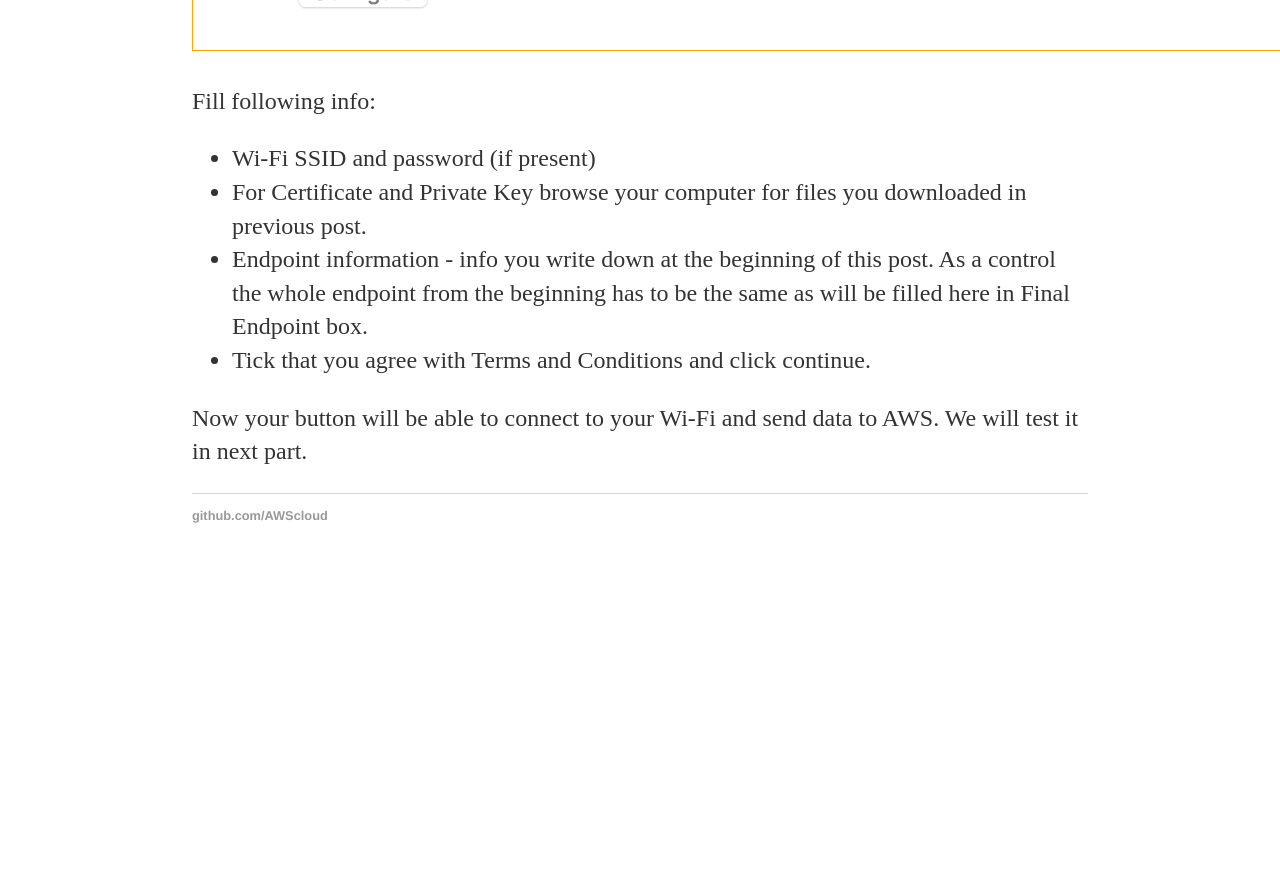
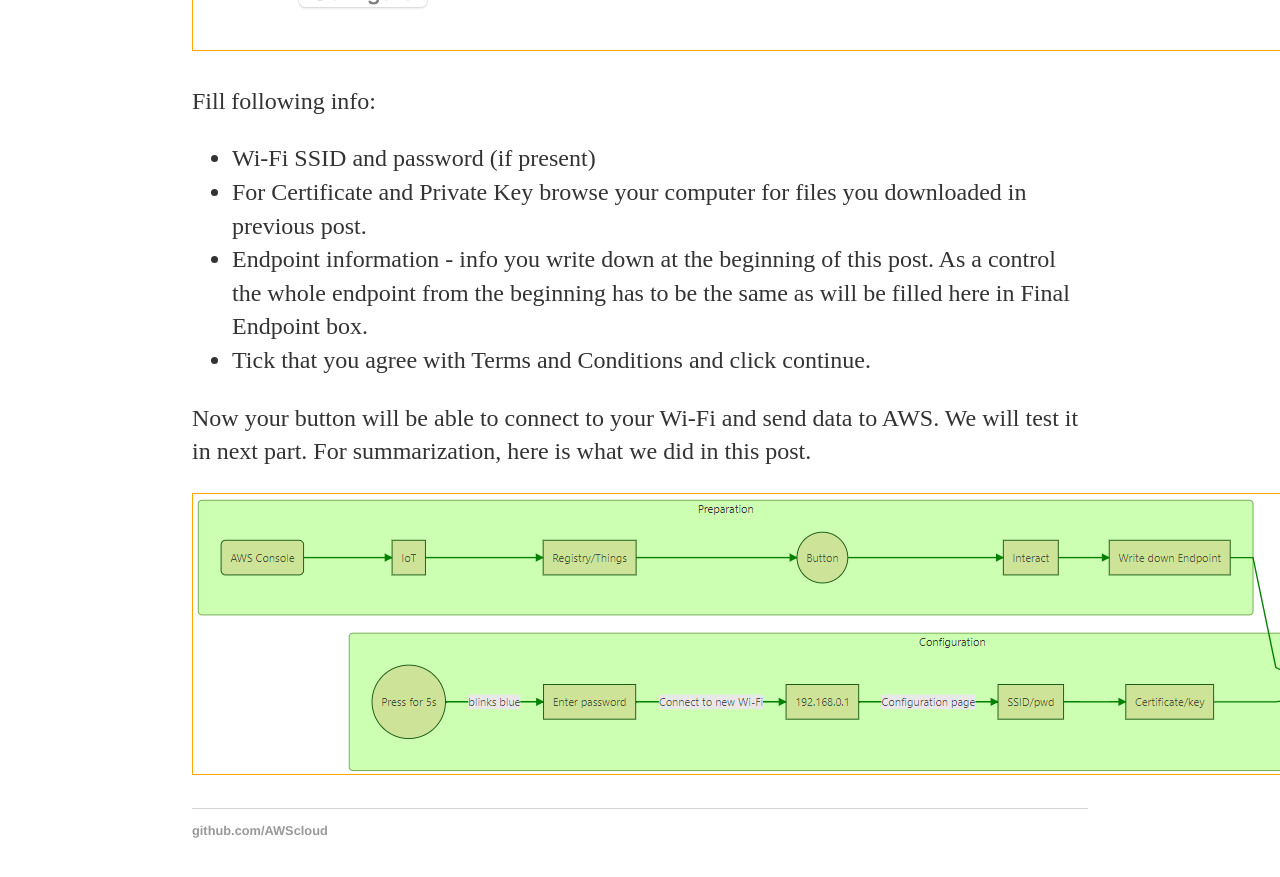
Before and after one commit to AWScloud/AWScloud.github.io, a Jekyll site: the page built from _posts/2017-08-24-IotButtonPart4-ConfigureButton.md, in a window 1280 px wide and 900 px high, scrolled down 2366 px. Shown: the top 877 px of the window. Built offline with Jekyll 4.4.1, drawn with Linux system fonts in a browser that asks for light colours; before the commit the page ends 2950 px from its top, so only the background shows below that.

Commit message:
flow pro konfiguraci

```diff
--- a/_posts/2017-08-24-IotButtonPart4-ConfigureButton.md
+++ b/_posts/2017-08-24-IotButtonPart4-ConfigureButton.md
@@ -43,4 +43,6 @@ Fill following info:
 * Endpoint information - info you write down at the beginning of this post. As a control the whole endpoint from the beginning has to be the same as will be filled here in Final Endpoint box.
 * Tick that you agree with Terms and Conditions and click continue.
 
-Now your button will be able to connect to your Wi-Fi and send data to AWS. We will test it in next part.
+Now your button will be able to connect to your Wi-Fi and send data to AWS. We will test it in next part. For summarization, here is what we did in this post.
+
+![Flow Configuration](/img/iot-flow2.png)
```
Also changed, not shown: img/iot-flow2.png (added).
